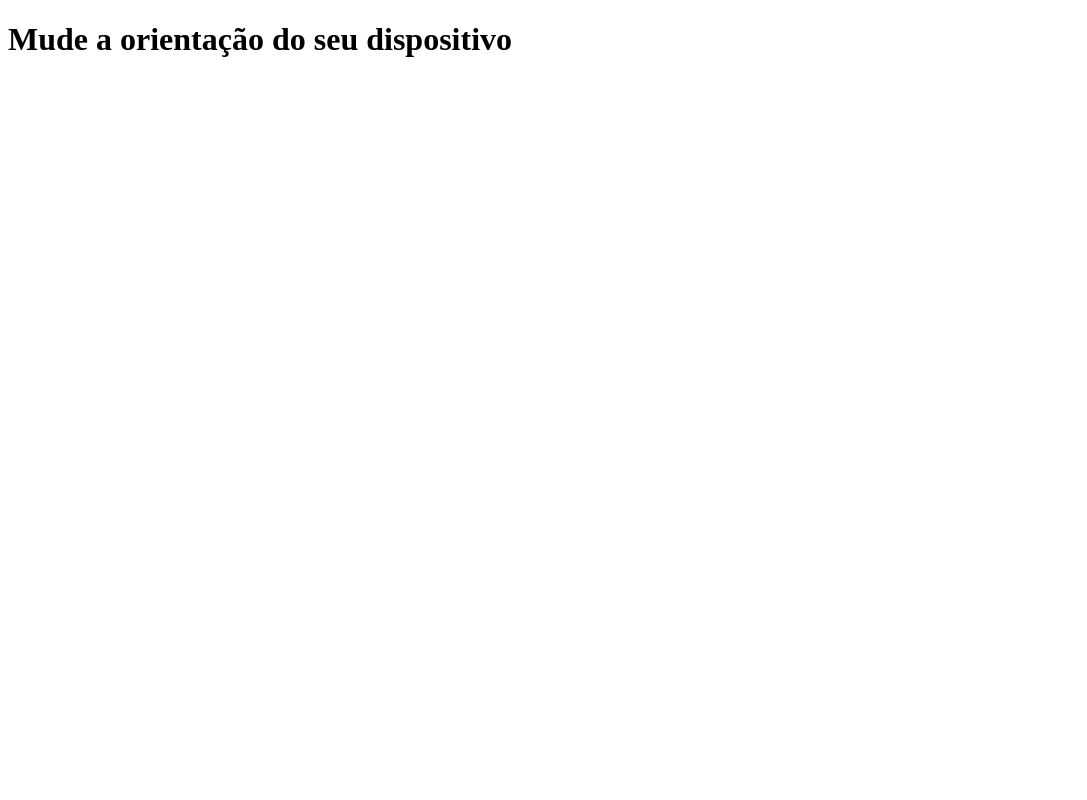
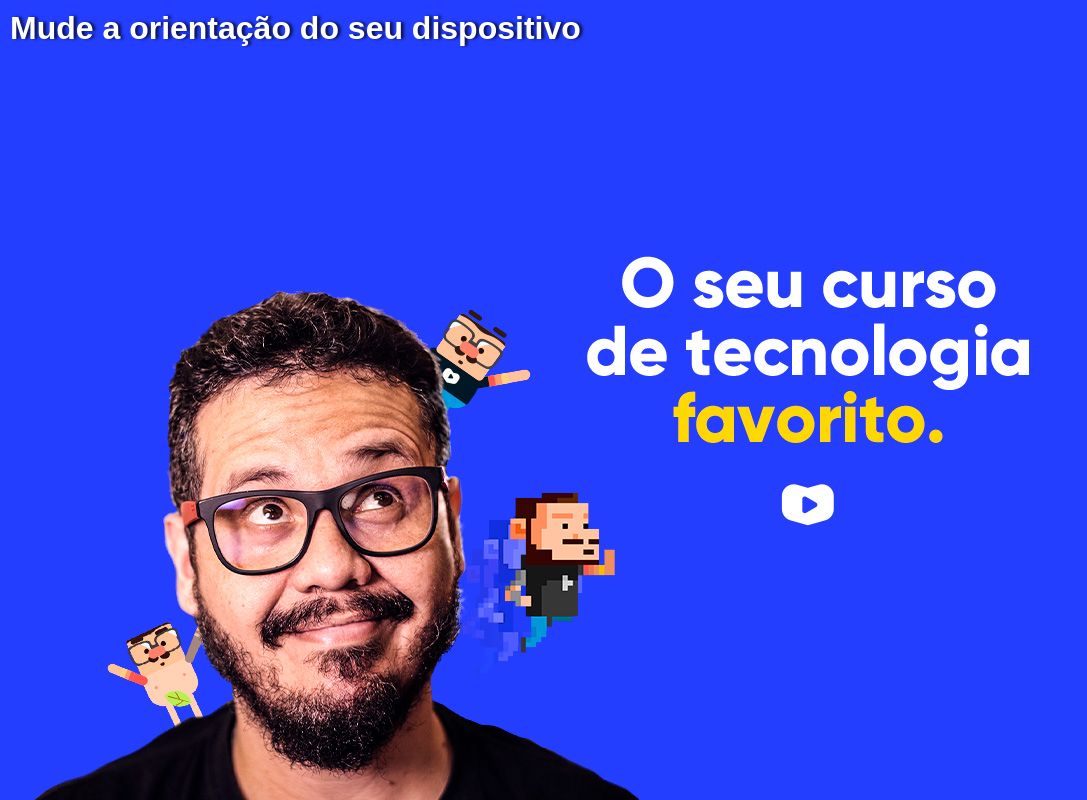
Before and after one commit to alanroger92/HTML5_CSS3, a plain HTML site: page Exercícios/ex026/mq002/index.html in a window 1280 px wide. Shown: the whole page, without its empty margins (0-1087 px from the left). Drawn offline with Linux system fonts and the light colour scheme.

Commit message:
estudo dia 18/04/23

```diff
--- a/Exercícios/ex026/mq002/estilos/paisagem.css
+++ b/Exercícios/ex026/mq002/estilos/paisagem.css
@@ -1,3 +1,8 @@
 @charset "UTF-8";
 
 /* Configurações Aparelho em Deitado (landscape) */
+
+body{
+    background-image: url(../image/cev-landscape.jpg);
+    background-position: left bottom;
+}
--- a/Exercícios/ex026/mq002/estilos/retrato.css
+++ b/Exercícios/ex026/mq002/estilos/retrato.css
@@ -1,3 +1,8 @@
 @charset "UTF-8";
 
 /* Configurações Aparelho em Pé (portrait) */
+
+body{
+    background-image: url(../image/cev-portrait.jpg);
+    background-position: center bottom;
+}
--- a/Exercícios/ex026/mq002/estilos/style.css
+++ b/Exercícios/ex026/mq002/estilos/style.css
@@ -1,3 +1,23 @@
 @charset "UTF-8";
 
 /* Configurações Gerais */
+
+*{
+    margin: 0px;
+    padding: 0px;
+    font-family: Arial, Helvetica, sans-serif;
+}
+
+html, body{
+    width: 100vw;
+    height: 100vh;
+    background-color: #233eff;
+    background-size: contain;
+    background-repeat: no-repeat;
+}
+
+h1{
+    color: white;
+    text-shadow: 3px 0px 3px #0d1450;
+    padding: 10px;
+}
```
Also changed, not shown: Exercícios/ex026/mq003/index.html (added, +48 -0 lines), Exercícios/ex026/mq003/image/cev-landscape.jpg (added), Exercícios/ex026/mq003/image/cev-portrait.jpg (added).
